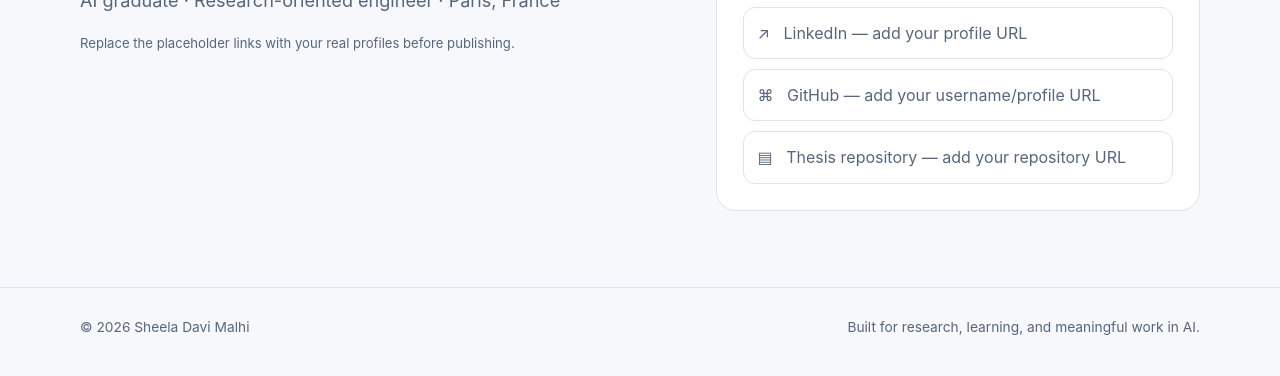
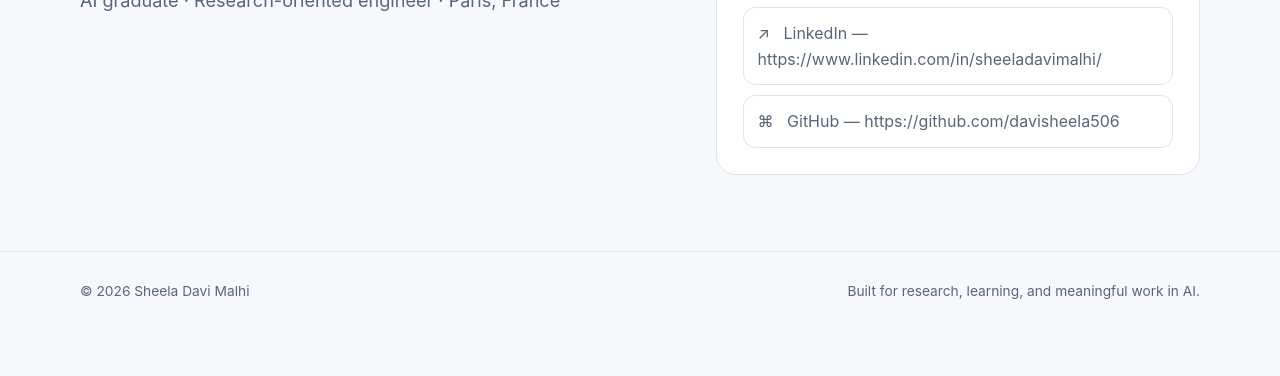
Before and after one commit to davisheela506/myportfolio, a plain HTML site: page index.html in a window 1280 px wide. Shown: the part 5227-5603 px from the top of the page. After the commit the page ends 5567 px from the top, so only its background shows below. Drawn offline with Linux system fonts and the light colour scheme.

Commit message:
index.html

```diff
--- a/index.html
+++ b/index.html
@@ -21,7 +21,7 @@
 <section class="section" id="experience"><div class="wrap"><div class="section-head"><div><div class="kicker">04 / Experience & education</div><h2>My path so far</h2></div></div><div class="timeline"><div class="date">2026</div><div><h3>Research Intern — ITCL Technology Centre, Spain</h3><p>Agents & Generative AI. Master's thesis work on LLM-based agentic architectures, OpenClaw integration, local model evaluation, and edge hardware.</p></div></div><div class="timeline"><div class="date">2025</div><div><h3>Research Intern — CNAM CEDRIC, France</h3><p>Machine learning and generative-AI-powered insights from real-world 5G traffic data, with a focus on preprocessing and anomaly detection.</p></div></div><div class="timeline"><div class="date">2024–2026</div><div><h3>Master's in Artificial Intelligence — CNAM Paris</h3><p>AI4CI (Artificial Intelligence for Connected Industries), with interests spanning AI, connected systems, and industrial applications.</p></div></div><div class="timeline"><div class="date">2020–2024</div><div><h3>BS Computer Science — University of Sindh</h3><p>Graduated with a CGPA of 3.93/4.00. Final-year project focused on diabetic retinopathy detection using deep learning.</p></div></div></div></section>
 <section class="section" id="skills"><div class="wrap"><div class="section-head"><div><div class="kicker">05 / Technical toolkit</div><h2>Tools I work with</h2></div><p class="section-intro">A practical selection of technologies used in my academic and research projects. This list can grow as my work develops.</p></div><div class="skill-grid"><div class="skill"><h3>Programming & data</h3><p>Python, SQL, Pandas, NumPy, data preprocessing, Jupyter</p></div><div class="skill"><h3>Machine learning</h3><p>TensorFlow, Scikit-learn, CNNs, transfer learning, anomaly detection</p></div><div class="skill"><h3>LLMs & agents</h3><p>Local LLM inference, Ollama, OpenClaw, tool integration, structured-output evaluation</p></div><div class="skill"><h3>Backend & databases</h3><p>Flask, MongoDB, PostgreSQL, API-oriented workflows</p></div><div class="skill"><h3>Systems & tooling</h3><p>Linux, Git, Docker, GPU-enabled environments, edge hardware</p></div><div class="skill"><h3>Research practice</h3><p>Experimental design, benchmarking, error analysis, quantitative evaluation, technical writing</p></div></div></div></section>
 <section class="section"><div class="wrap"><div class="research-note"><div><div class="kicker">Open to research opportunities</div><h3>Interested in PhD research and collaborative projects</h3><p>I'm keen to contribute to research in agentic AI, LLM evaluation, trustworthy AI, and applied machine learning. I'm also open to adjacent topics where my background can be useful and where I can learn new methods.</p></div><a class="btn primary" href="#contact">Contact me ↗</a></div></div></section>
-<section class="section" id="contact"><div class="wrap"><div class="section-head"><div><div class="kicker">06 / Contact</div><h2>Let's connect.</h2></div><p class="section-intro">For PhD opportunities, research collaboration, or conversations about applied AI, feel free to reach out.</p></div><div class="contact"><div><h3>Sheela Davi Malhi</h3><p class="lead">AI graduate · Research-oriented engineer · Paris, France</p><p class="note">Replace the placeholder links with your real profiles before publishing.</p></div><div class="contact-box"><div class="contact-links"><a href="mailto:YOUR_EMAIL@example.com">✉ &nbsp; Email — add your email address</a><a href="https://www.linkedin.com/" target="_blank" rel="noreferrer">↗ &nbsp; LinkedIn — add your profile URL</a><a href="https://github.com/" target="_blank" rel="noreferrer">⌘ &nbsp; GitHub — add your username/profile URL</a><a href="#projects">▤ &nbsp; Thesis repository — add your repository URL</a></div></div></div></div></section>
+<section class="section" id="contact"><div class="wrap"><div class="section-head"><div><div class="kicker">06 / Contact</div><h2>Let's connect.</h2></div><p class="section-intro">For PhD opportunities, research collaboration, or conversations about applied AI, feel free to reach out.</p></div><div class="contact"><div><h3>Sheela Davi Malhi</h3><p class="lead">AI graduate · Research-oriented engineer · Paris, France</p></div><div class="contact-box"><div class="contact-links"><a href="mailto:sheeladavi506@gmail.com">✉ &nbsp; Email — sheeladavi506@gmail.com</a><a href="https://www.linkedin.com/in/sheeladavimalhi/" target="_blank" rel="noreferrer">↗ &nbsp; LinkedIn — https://www.linkedin.com/in/sheeladavimalhi/</a><a href="https://github.com/davisheela506" target="_blank" rel="noreferrer">⌘ &nbsp; GitHub — https://github.com/davisheela506</a></div></div></div></div></section>
 </main><footer><div class="wrap footer-row"><span>© 2026 Sheela Davi Malhi</span><span>Built for research, learning, and meaningful work in AI.</span></div></footer>
 <script>const menuBtn=document.getElementById('menuBtn');const navLinks=document.getElementById('navLinks');menuBtn.addEventListener('click',()=>{const open=navLinks.classList.toggle('open');menuBtn.setAttribute('aria-expanded',String(open));});navLinks.querySelectorAll('a').forEach(a=>a.addEventListener('click',()=>{navLinks.classList.remove('open');menuBtn.setAttribute('aria-expanded','false');}));</script>
 </body>
```
